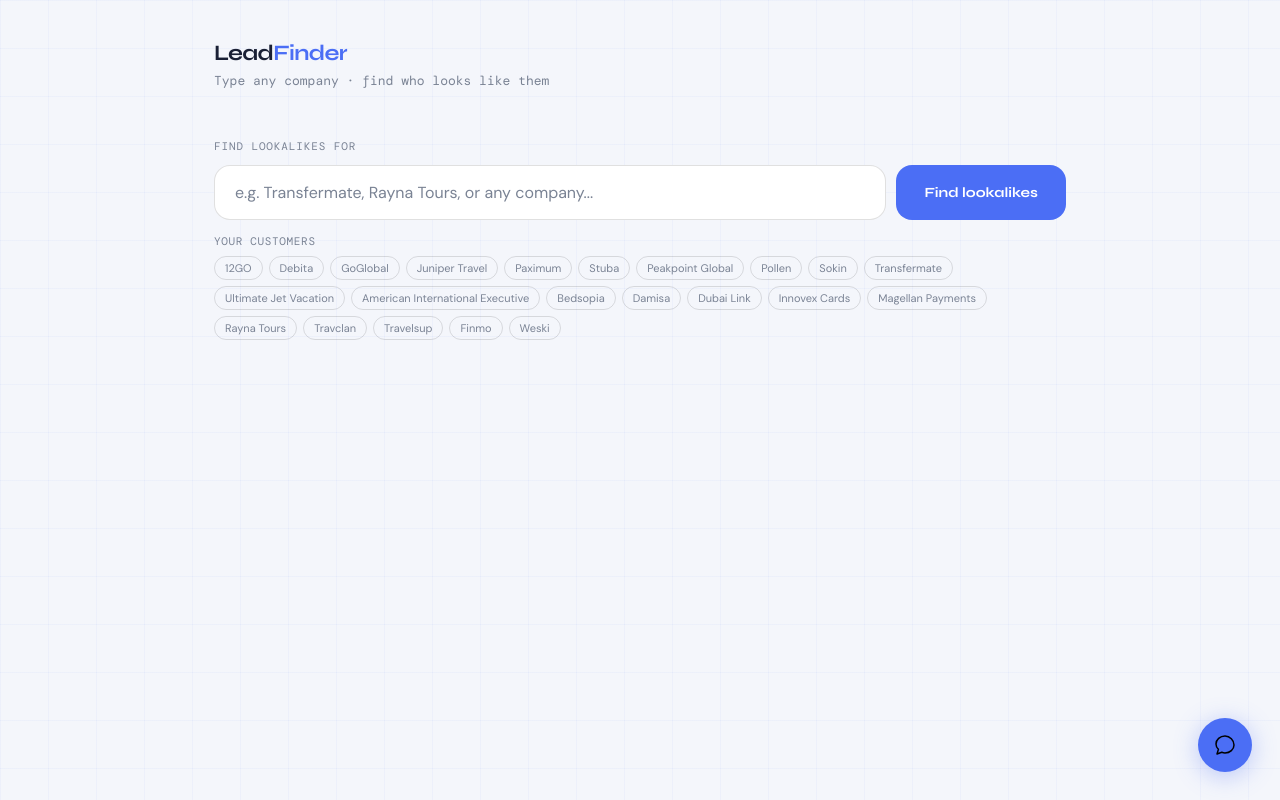
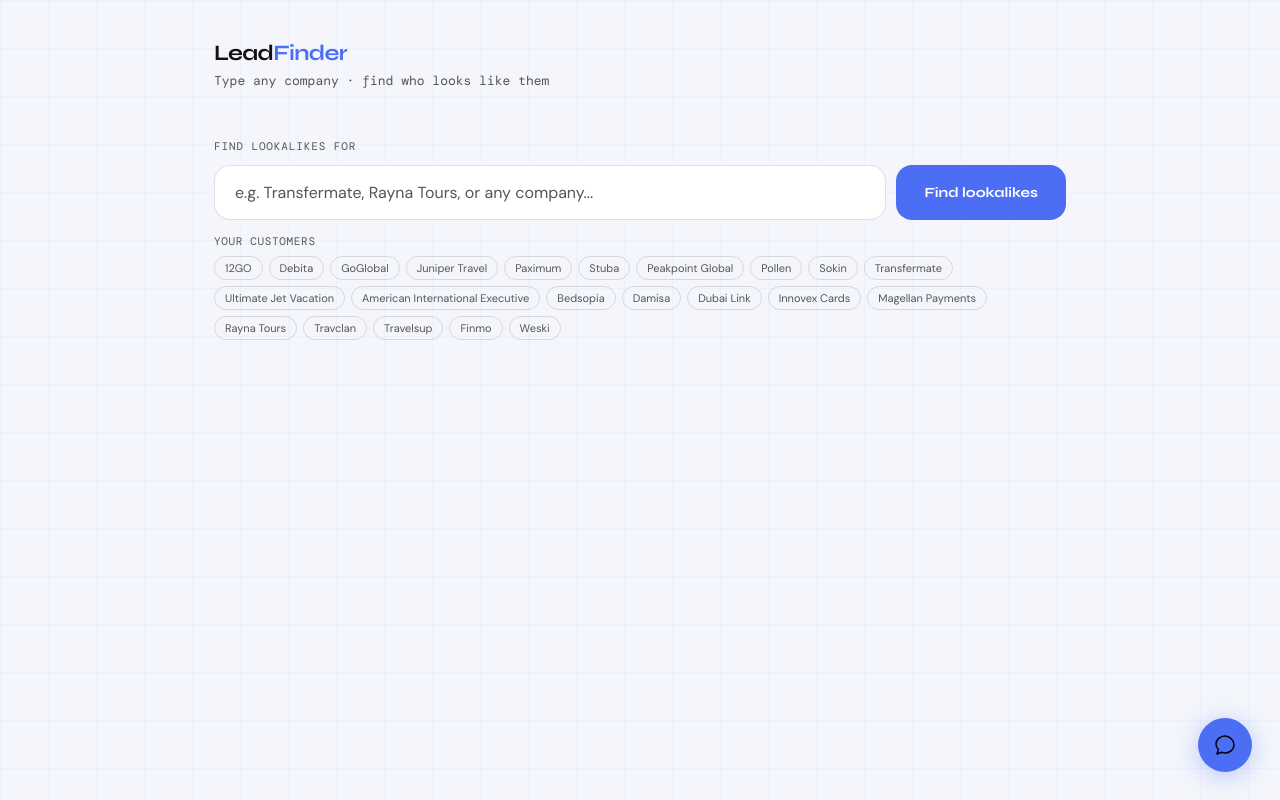
Before and after one commit to benstrugoGRAIN/Leadgen-Tool-V2, a website: page public/index.html in a window 1280 px wide. Drawn offline with nearby package versions, Linux system fonts and the light colour scheme; no server answers.

Commit message:
index.html

```diff
--- a/public/index.html
+++ b/public/index.html
@@ -6,7 +6,7 @@
 <title>Lead Finder</title>
 <link href="https://fonts.googleapis.com/css2?family=Syne:wght@400;500;600;700&family=DM+Mono:wght@400;500&family=DM+Sans:wght@300;400;500&display=swap" rel="stylesheet"/>
 <style>
-:root{--bg:#f4f6fb;--surface:#ffffff;--surface2:#f0f3f9;--border:rgba(0,0,0,0.07);--border2:rgba(0,0,0,0.12);--text:#1a2035;--muted:#7a8394;--accent:#4B6EF5;--accent2:#3a5bd9;--danger:#e84c4c;--gold:#f0a500;--radius:10px;--radius-lg:16px}
+:root{--bg:#f4f6fb;--surface:#ffffff;--surface2:#f0f3f9;--border:rgba(0,0,0,0.07);--border2:rgba(0,0,0,0.12);--text:#111111;--muted:#555555;--accent:#4B6EF5;--accent2:#3a5bd9;--danger:#e84c4c;--gold:#f0a500;--radius:10px;--radius-lg:16px}
 *{box-sizing:border-box;margin:0;padding:0}
 body{background:var(--bg);color:var(--text);font-family:'DM Sans',sans-serif;font-size:14px;min-height:100vh}
 body::before{content:'';position:fixed;inset:0;background-image:linear-gradient(rgba(75,110,245,0.04) 1px,transparent 1px),linear-gradient(90deg,rgba(75,110,245,0.04) 1px,transparent 1px);background-size:48px 48px;pointer-events:none;z-index:0}
```
